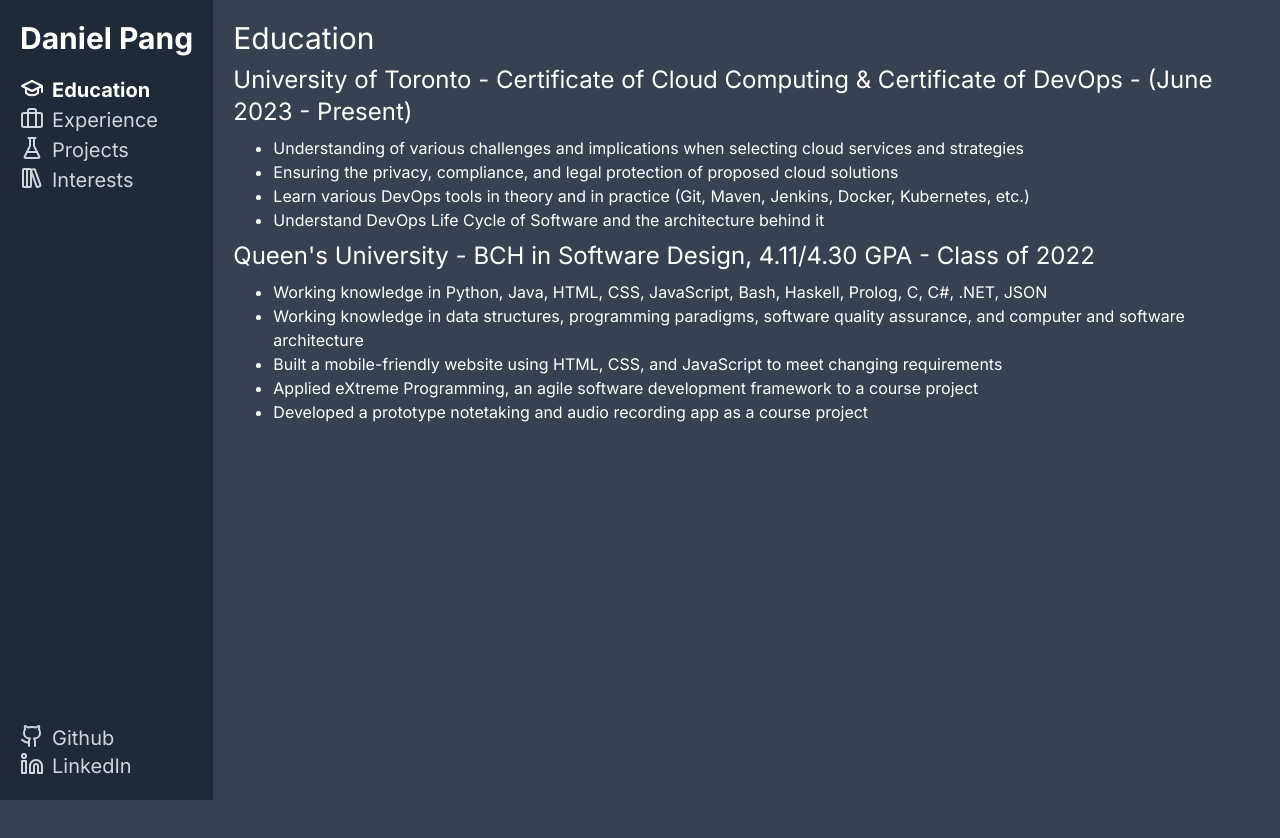
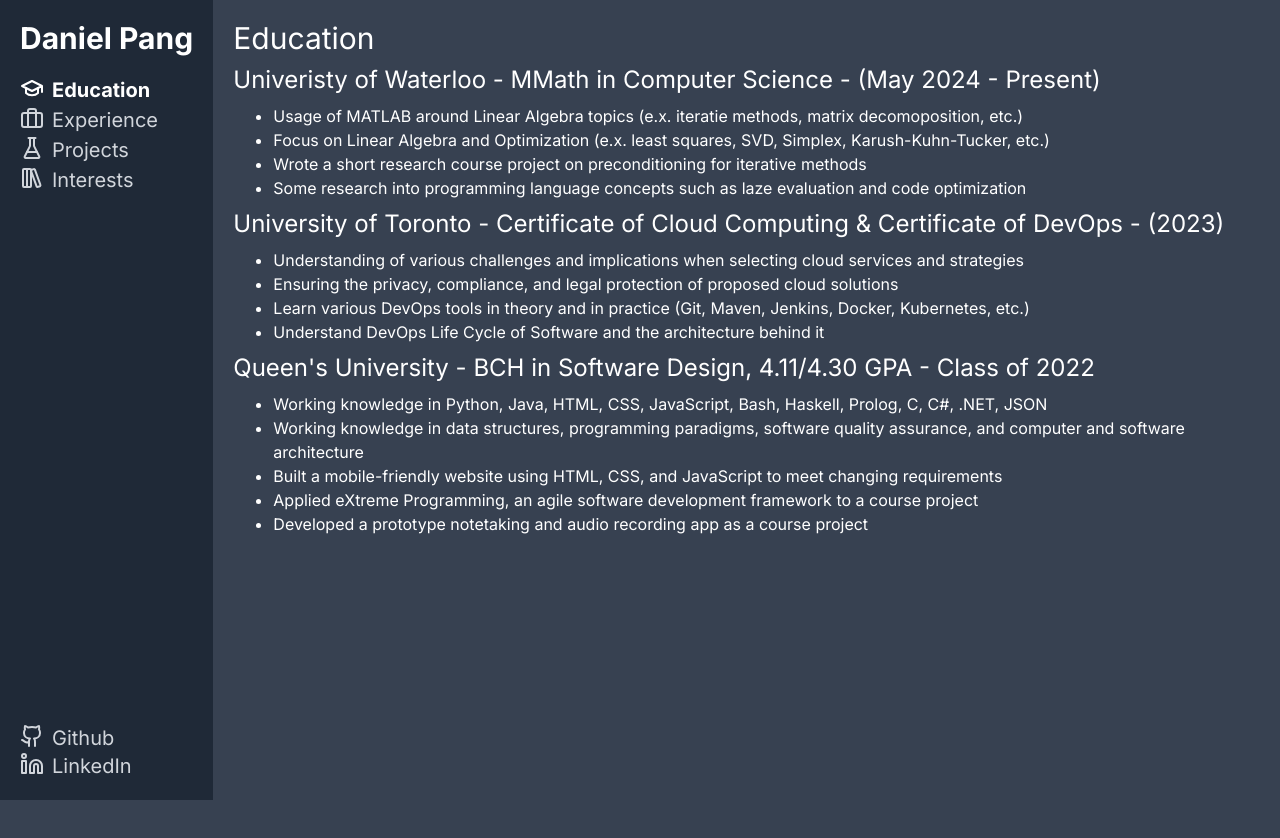
Before and after one commit to dpang1999/dpang1999.github.io, a Next.js app: page /education in a window 1280 px wide. Shown: the top 838 px of the page. Built offline with nearby package versions, Linux system fonts and the light colour scheme.

Commit message:
Updated for UW (2024-09-20)

```diff
--- a/src/app/(resume)/education/page.tsx
+++ b/src/app/(resume)/education/page.tsx
@@ -4,7 +4,13 @@
     return (
         <main className="text-white">
             <h1 className="text-3xl">Education</h1>
-            <Segment title="University of Toronto - Certificate of Cloud Computing & Certificate of DevOps - (June 2023 - Present)">
+            <Segment title="Univeristy of Waterloo - MMath in Computer Science - (May 2024 - Present)">
+                <li>Usage of MATLAB around Linear Algebra topics (e.x. iteratie methods, matrix decomoposition, etc.) </li>
+                <li>Focus on Linear Algebra and Optimization (e.x. least squares, SVD, Simplex, Karush-Kuhn-Tucker, etc.)</li>
+                <li>Wrote a short research course project on preconditioning for iterative methods</li>
+                <li>Some research into programming language concepts such as laze evaluation and code optimization</li>
+            </Segment>
+            <Segment title="University of Toronto - Certificate of Cloud Computing & Certificate of DevOps - (2023)">
                 <li>Understanding of various challenges and implications when selecting cloud services and strategies</li>
                 <li>Ensuring the privacy, compliance, and legal protection of proposed cloud solutions</li>
                 <li>Learn various DevOps tools in theory and in practice (Git, Maven, Jenkins, Docker, Kubernetes, etc.)</li>
--- a/src/app/(resume)/experience/page.tsx
+++ b/src/app/(resume)/experience/page.tsx
@@ -4,6 +4,10 @@
     return (
         <main className="text-white">
             <h1 className="text-3xl">Experience</h1>
+            <Segment title="Teaching Assistant - University of Waterloo - (May 2024 - Present)">
+                <li>Responsible for markign and providing feedback on student assessments throughout the course</li>
+                <li>Acted as a client to discuss software requriements on the student's group project, an SRS</li>
+            </Segment>
             <Segment title="Tools and Data Developer Co-op – Ericsson – (Sept 2020 - Aug 2021)">
                 <li>Performed a variety of different manual tests on software modules under development</li>
                 <li>Designed, implemented, documented, and uplifted automated test cases for newly developed 5G
--- a/src/app/(resume)/projects/page.tsx
+++ b/src/app/(resume)/projects/page.tsx
@@ -17,6 +17,13 @@
     return (
         <main className="text-white">
             <h1 className="text-3xl">Projects</h1>
+            <Segment title="CS675 Research Project - Preconditioning for Iterative Methods">
+                <li>A research project around preconditioning matrices for iterative methods to improve efficiency and robustness</li>
+                <li>Serves as both a quick survey onto the topic as well as providing some emperical evaluation</li>
+                <li>Written by and for students with linear algebra backgrounds, such as those from CS675 - Computational Linear Algebra</li>
+                <li>The paper can be viewed <a className="text-blue-500 visited:text-indigo-500"
+                 href="https://docs.google.com/document/d/1SGRDgxBdoGyhSBgaATWdWCayd6oMDmbPe0nmxsKtctY/edit?usp=sharing">here</a></li>
+            </Segment>
             <Segment title="Resume Site (2023)" >
                 <li>This resume site has been developed using Next.js, a React framework, and Tailwind CSS, a CSS framework</li>
                 <li>The source code for this project can be seen <a className="text-blue-500 visited:text-indigo-500" href="https://github.com/dpang1999/dpang1999.github.io">here</a></li>
```
